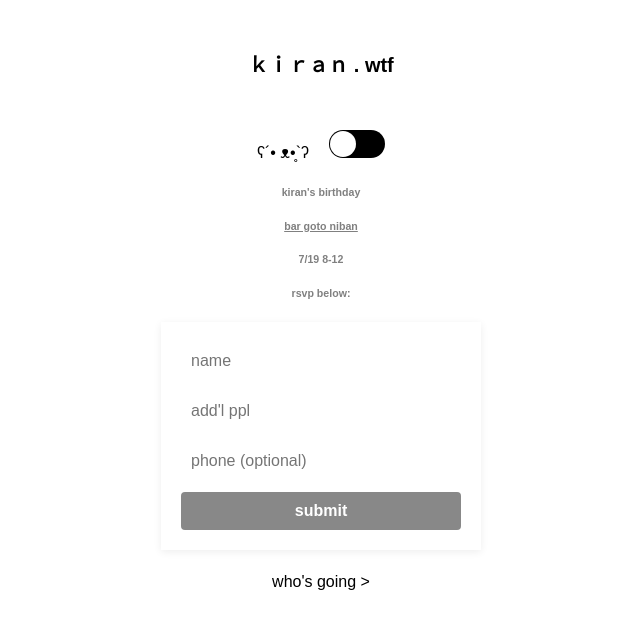
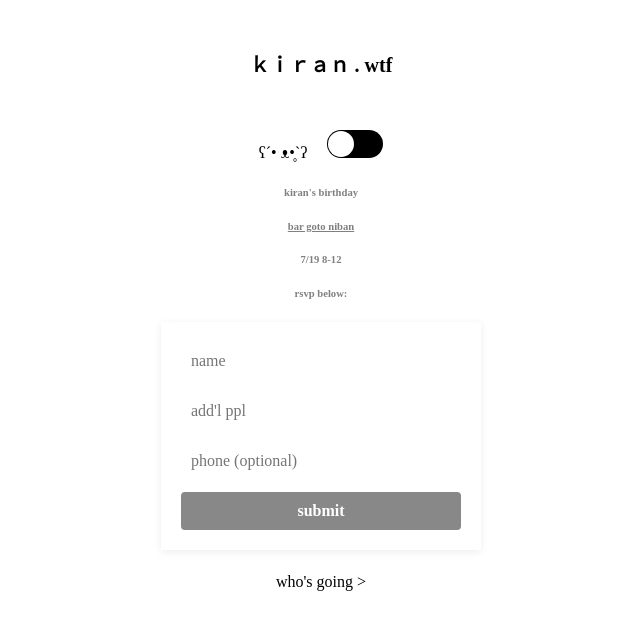
Before and after one commit to 0kiran/loser, a React (Create React App) app: page / in a window 1280 px wide. Shown: the top 630 px of the page, without its empty margins (319-959 px from the left). Built offline with nearby package versions, Linux system fonts and the light colour scheme; the HTML template or start-up script is replaced by a standard one.

Commit message:
testing if font changes

```diff
--- a/src/index.css
+++ b/src/index.css
@@ -1,6 +1,6 @@
 body {
   margin: 0;
-  font-family: 'メイリオ', Meiryo, '游ゴシック体', YuGothic, 'ＭＳ Ｐゴシック', sans-serif;
+  font-family: 'メイリオ', Meiryo, '游ゴシック体', YuGothic, 'ＭＳ Ｐゴシック';
   -webkit-font-smoothing: antialiased;
   -moz-osx-font-smoothing: grayscale;
 }
```
